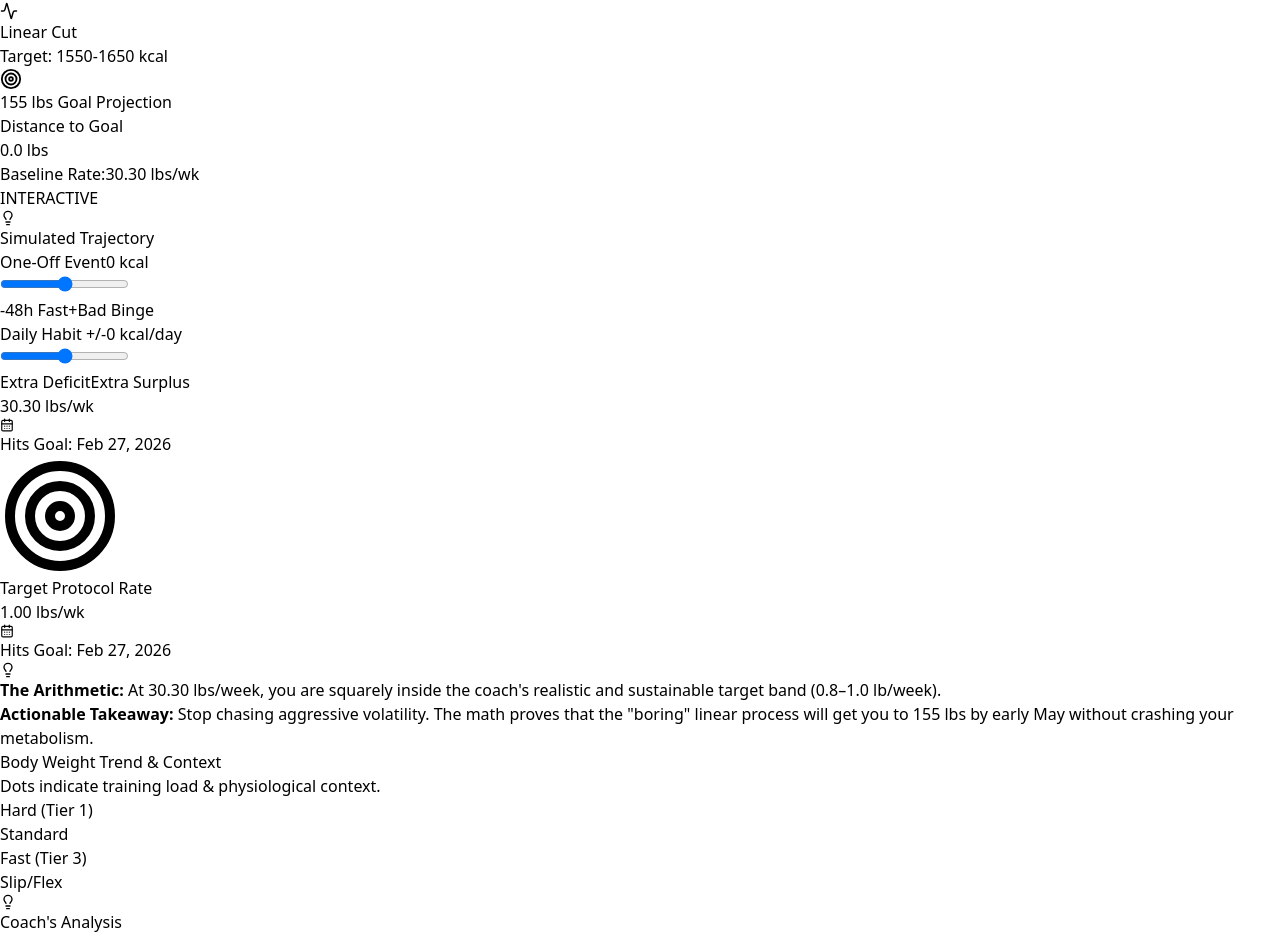
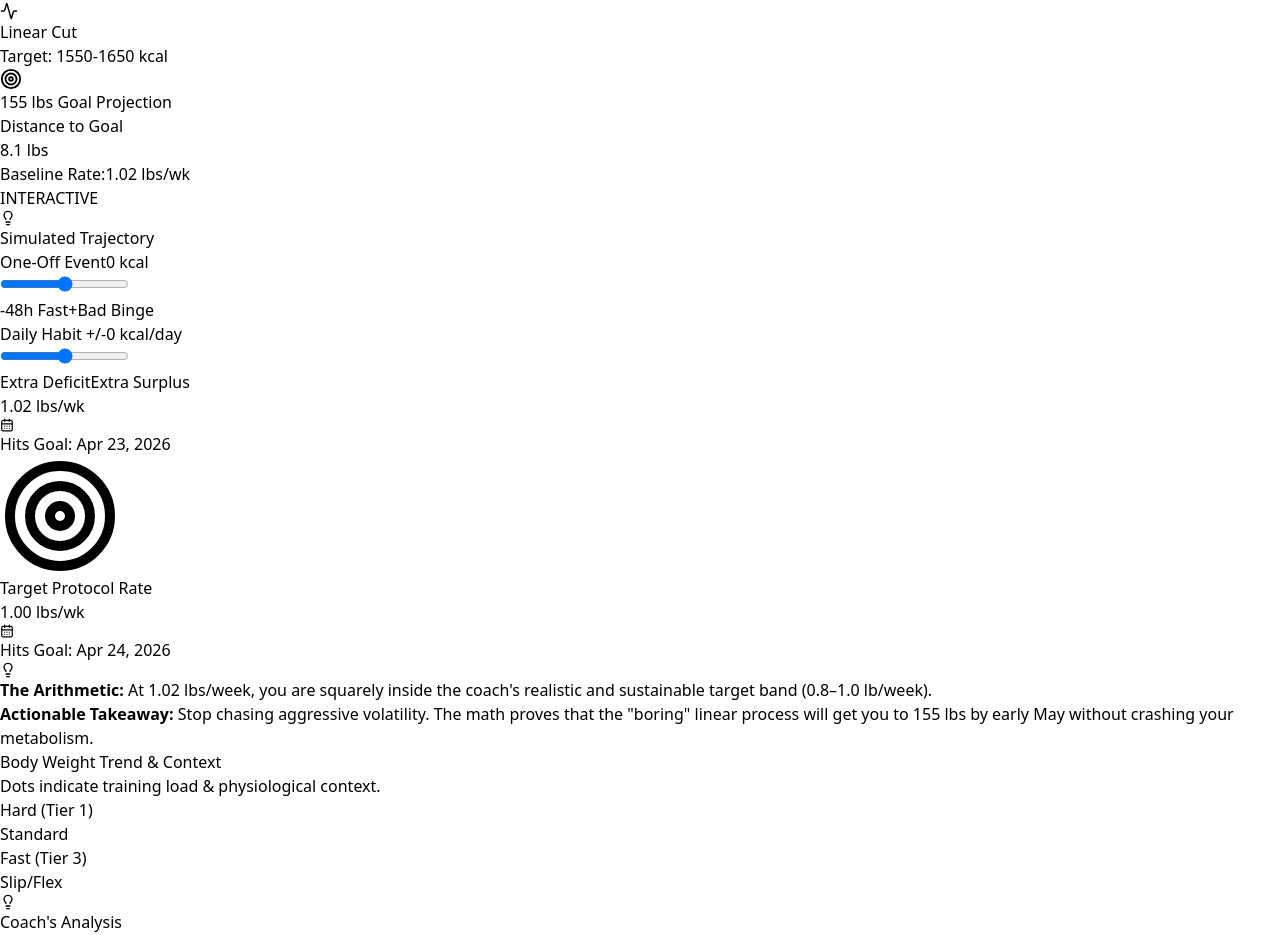
Before and after one commit to Automatic365/weight_cut_dashboard, a React (Vite) app: page / in a window 1280 px wide. Shown: the part 5393-6328 px from the top of the page. Built offline with nearby package versions, Linux system fonts and the light colour scheme.

Commit message:
fix: Ignore null weight logs in goal projection calculations

```diff
--- a/src/CutProgressDashboard.jsx
+++ b/src/CutProgressDashboard.jsx
@@ -69,8 +69,9 @@ export default function CutProgressDashboard() {
 
   // Goal Projection Calculations
   const projectionStats = useMemo(() => {
-    const startWeight = rawData[0].weight;
-    const currentWeight = rawData[rawData.length - 1].weight;
+    const validWeights = rawData.map(d => d.weight).filter(w => w !== null && w !== undefined);
+    const startWeight = validWeights[0] || 0;
+    const currentWeight = validWeights[validWeights.length - 1] || 0;
     let lbsRemaining = currentWeight - 155;
 
     // --- APPLY SIMULATIONS ---
```
